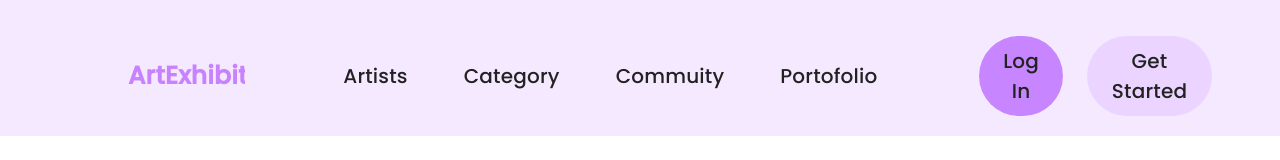
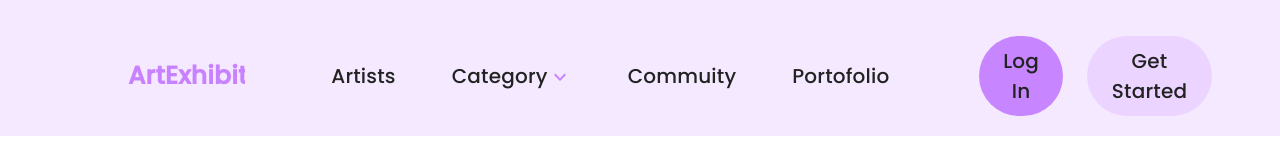
Before and after one commit to Frajdi/art-exhibit-front-end, a React (Vite) app in the folder art-exhibit/: page / in a window 1280 px wide. Shown: the top 160 px of the page. Built offline with nearby package versions, Linux system fonts and the light colour scheme.

Commit message:
added menu inside the menu

```diff
--- a/art-exhibit/package.json
+++ b/art-exhibit/package.json
@@ -12,6 +12,7 @@
   "dependencies": {
     "@emotion/react": "^11.11.1",
     "@emotion/styled": "^11.11.0",
+    "@mui/icons-material": "^5.14.3",
     "@mui/material": "^5.14.5",
     "react": "^18.2.0",
     "react-dom": "^18.2.0",
--- a/art-exhibit/src/comonents/landingPage/AppBar.jsx
+++ b/art-exhibit/src/comonents/landingPage/AppBar.jsx
@@ -1,21 +1,33 @@
-import * as React from "react";
-import AppBar from "@mui/material/AppBar";
-import Box from "@mui/material/Box";
+import React from "react";
 import Toolbar from "@mui/material/Toolbar";
-import IconButton from "@mui/material/IconButton";
 import Typography from "@mui/material/Typography";
-import Menu from "@mui/material/Menu";
 import Container from "@mui/material/Container";
-import Avatar from "@mui/material/Avatar";
 import Button from "@mui/material/Button";
-import Tooltip from "@mui/material/Tooltip";
-import MenuItem from "@mui/material/MenuItem";
 import { Stack } from "@mui/material";
+import CategoryMenu from "./CategoryMenu";
 
-const pages = ["Artists", "Category", "Commuity", "Portofolio"];
-const settings = ["Profile", "Account", "Dashboard", "Logout"];
+const logoTitleStyles = {
+  mr: 2,
+  ml: 10,
+  display: { xs: "none", md: "flex" },
+  fontWeight: 700,
+  fontFamily: "Poppins, sans-serif",
+  fontSize: "25px",
+  lineHeight: "37.5px",
+  textDecoration: "none",
+  color: "#C882FF",
+}
 
-function ResponsiveAppBar() {
+const menuOptionsStyles = {
+  textDecoration: 'none',
+  color: "#222222",
+  fontFamily: "Poppins, sans-serif",
+  fontWeight: 500,
+  fontSize: "20px",
+  lineHeight: "30px"
+}
+
+const AppBarMenu = () => {
   return (
     <Container maxWidth="xl">
       <Toolbar sx={{ mt: 2 }}>
@@ -24,17 +36,7 @@ function ResponsiveAppBar() {
           noWrap
           component="a"
           href="/"
-          sx={{
-            mr: 2,
-            ml: 10,
-            display: { xs: "none", md: "flex" },
-            fontWeight: 700,
-            fontFamily: "Poppins, sans-serif",
-            fontSize: "25px",
-            lineHeight: "37.5px",
-            textDecoration: "none",
-            color: "#C882FF",
-          }}
+          sx={logoTitleStyles}
         >
           ArtExhibit
         </Typography>
@@ -44,22 +46,28 @@ function ResponsiveAppBar() {
           width={"60%"}
           sx={{ display: "flex", justifyContent: "center" }}
         >
-          {pages.map((page) => (
             <Typography
               component="a"
               href="/"
-              sx={{
-                textDecoration: 'none',
-                color: "#222222",
-                fontFamily: "Poppins, sans-serif",
-                fontWeight: 500,
-                fontSize: "20px",
-                lineHeight: "30px",
-              }}
+              sx={menuOptionsStyles}
             >
-              {page}
+              Artists
             </Typography>
-          ))}
+            <CategoryMenu typographyStyles={menuOptionsStyles}/>
+            <Typography
+              component="a"
+              href="/"
+              sx={menuOptionsStyles}
+            >
+              Commuity
+            </Typography>
+            <Typography
+              component="a"
+              href="/"
+              sx={menuOptionsStyles}
+            >
+              Portofolio
+            </Typography>
         </Stack>
 
         <Stack
@@ -77,13 +85,7 @@ function ResponsiveAppBar() {
             }}
           >
             <Typography
-              sx={{
-                color: "#222222",
-                fontFamily: "Poppins, sans-serif",
-                fontWeight: 500,
-                fontSize: "20px",
-                lineHeight: "30px",
-              }}
+              sx={menuOptionsStyles}
             >
               Log In
             </Typography>
@@ -98,13 +100,7 @@ function ResponsiveAppBar() {
             }}
           >
             <Typography
-              sx={{
-                color: "#222222",
-                fontFamily: "Poppins, sans-serif",
-                fontWeight: 500,
-                fontSize: "20px",
-                lineHeight: "30px",
-              }}
+              sx={menuOptionsStyles}
             >
               Get Started
             </Typography>
@@ -114,4 +110,4 @@ function ResponsiveAppBar() {
     </Container>
   );
 }
-export default ResponsiveAppBar;
+export default AppBarMenu;
--- /dev/null
+++ b/art-exhibit/src/comonents/landingPage/CategoryMenu.jsx
@@ -0,0 +1,57 @@
+import React, { useState } from "react";
+import Button from "@mui/material/Button";
+import Menu from "@mui/material/Menu";
+import MenuItem from "@mui/material/MenuItem";
+import Divider from "@mui/material/Divider";
+import KeyboardArrowDownIcon from "@mui/icons-material/KeyboardArrowDown";
+import { Stack, Typography } from "@mui/material";
+
+const CategoryMenu = ({ typographyStyles }) => {
+  const [anchorEl, setAnchorEl] = useState(null);
+
+  const open = Boolean(anchorEl);
+
+  const handleClick = (event) => {
+    setAnchorEl(event.currentTarget);
+  };
+
+  const handleClose = () => {
+    setAnchorEl(null);
+  };
+
+  return (
+    <div>
+      <Stack onClick={handleClick} alignItems={'center'} direction={'row'} style={{cursor: 'pointer'}}>
+        <Typography  style={typographyStyles}>
+          Category
+        </Typography>
+        <KeyboardArrowDownIcon style={{ transition: 'transform 0.3s ease-in-out', transform: anchorEl && 'rotate(180deg)', color: '#C786FF', marginTop: 2}}/>
+      </Stack>
+      <Menu
+        id="demo-customized-menu"
+        MenuListProps={{
+          "aria-labelledby": "demo-customized-button",
+        }}
+        anchorEl={anchorEl}
+        open={open}
+        onClose={handleClose}
+      >
+        <MenuItem onClick={handleClose} disableRipple>
+          Edit
+        </MenuItem>
+        <MenuItem onClick={handleClose} disableRipple>
+          Duplicate
+        </MenuItem>
+        <Divider sx={{ my: 0.5 }} />
+        <MenuItem onClick={handleClose} disableRipple>
+          Archive
+        </MenuItem>
+        <MenuItem onClick={handleClose} disableRipple>
+          More
+        </MenuItem>
+      </Menu>
+    </div>
+  );
+};
+
+export default CategoryMenu;
--- a/art-exhibit/src/containers/LandingPage.jsx
+++ b/art-exhibit/src/containers/LandingPage.jsx
@@ -1,12 +1,12 @@
 import React from "react";
-import ResponsiveAppBar from "../comonents/landingPage/AppBar";
-import { Grid } from "@mui/material";
+import AppBarMenu from "../comonents/landingPage/AppBar";
+import Grid  from "@mui/material/Grid";
 
 const LandingPage = () => {
   return (
     <Grid container sx={{ backgroundColor: "#F5E9FF" }}>
       <Grid item xs={12}>
-        <ResponsiveAppBar />
+        <AppBarMenu />
       </Grid>
     </Grid>
   );
```
Also changed, not shown: 1 other file (tests, documents, lock files or other folders).
